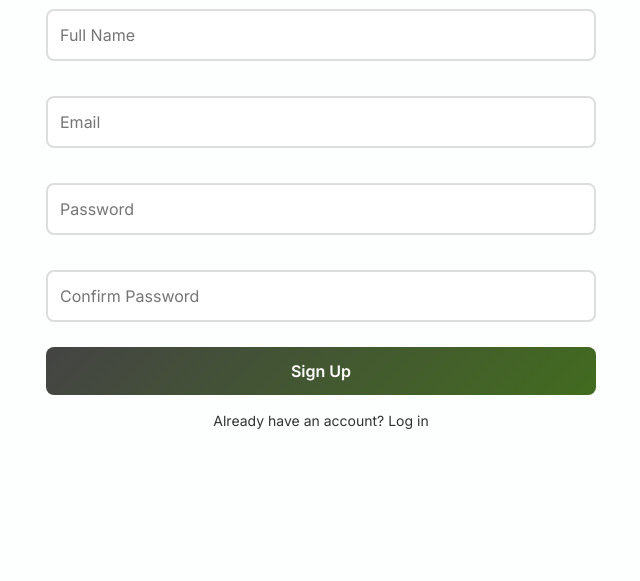
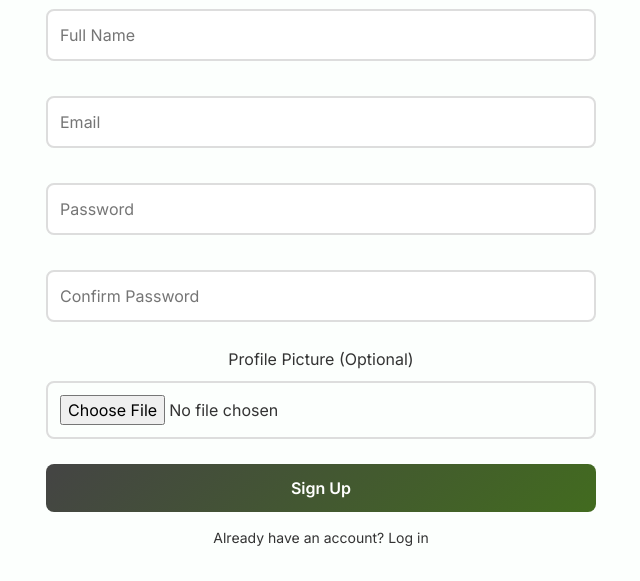
Before and after one commit to lhenon999/cosc-360-project, a PHP site: page /pages/register.php in a window 1280 px wide. Shown: the part 287-868 px from the top of the page, without its empty margins (319-959 px from the left). Before the commit the page ends 716 px from the top, so only its background shows below. Run offline with PHP 8.4, Linux system fonts and the light colour scheme.

Commit message:
profile picture upload

```diff
--- a/handmade_goods/pages/register.php
+++ b/handmade_goods/pages/register.php
@@ -33,6 +33,10 @@
 
                     <input type="password" name="confirm_password" id="confirm_password" placeholder="Confirm Password" required>
                     <span class="error" id="confirmPasswordError"></span>
+
+                    <label for="profile_picture">Profile Picture (Optional)</label>
+                    <input type="file" name="profile_picture" id="profile_picture" accept="image/*">
+                    <span class="error" id="profilePictureError"></span>
 
                     <button type="submit" name="register">Sign Up</button>
 
```
